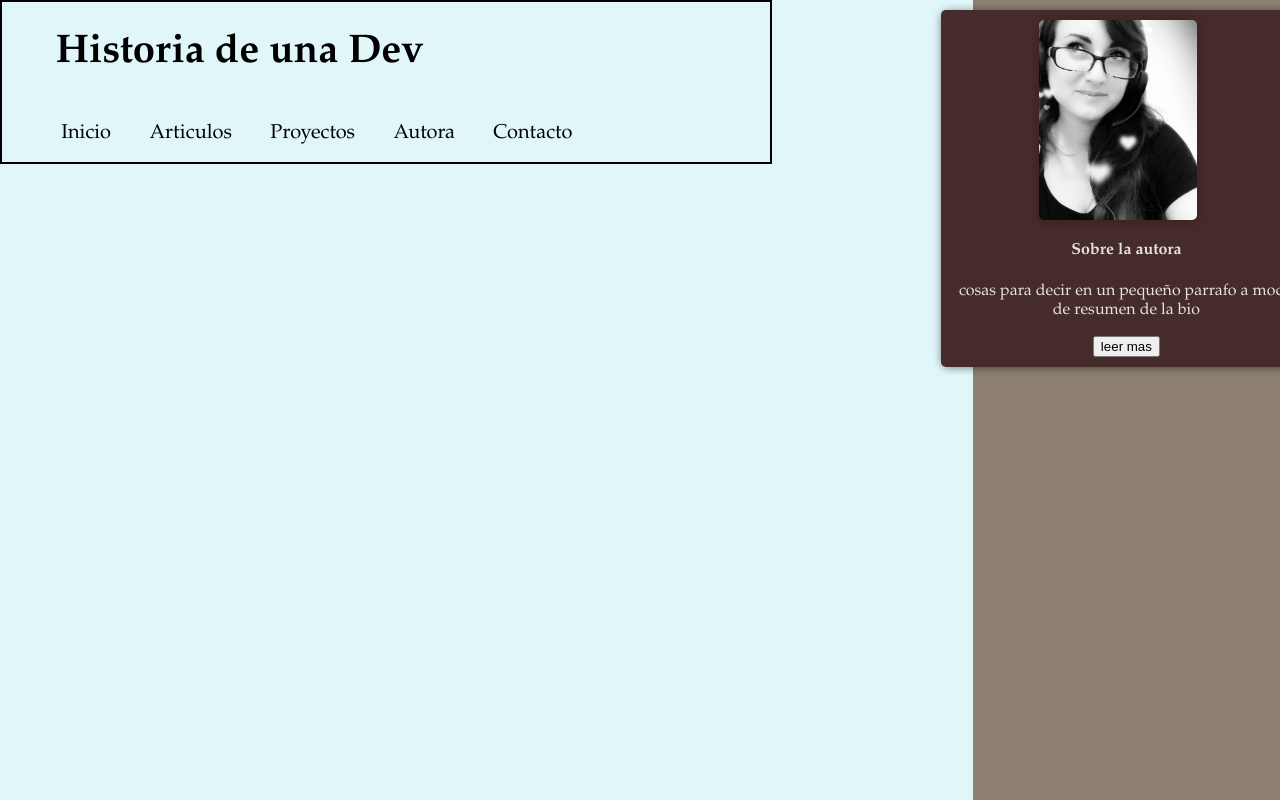
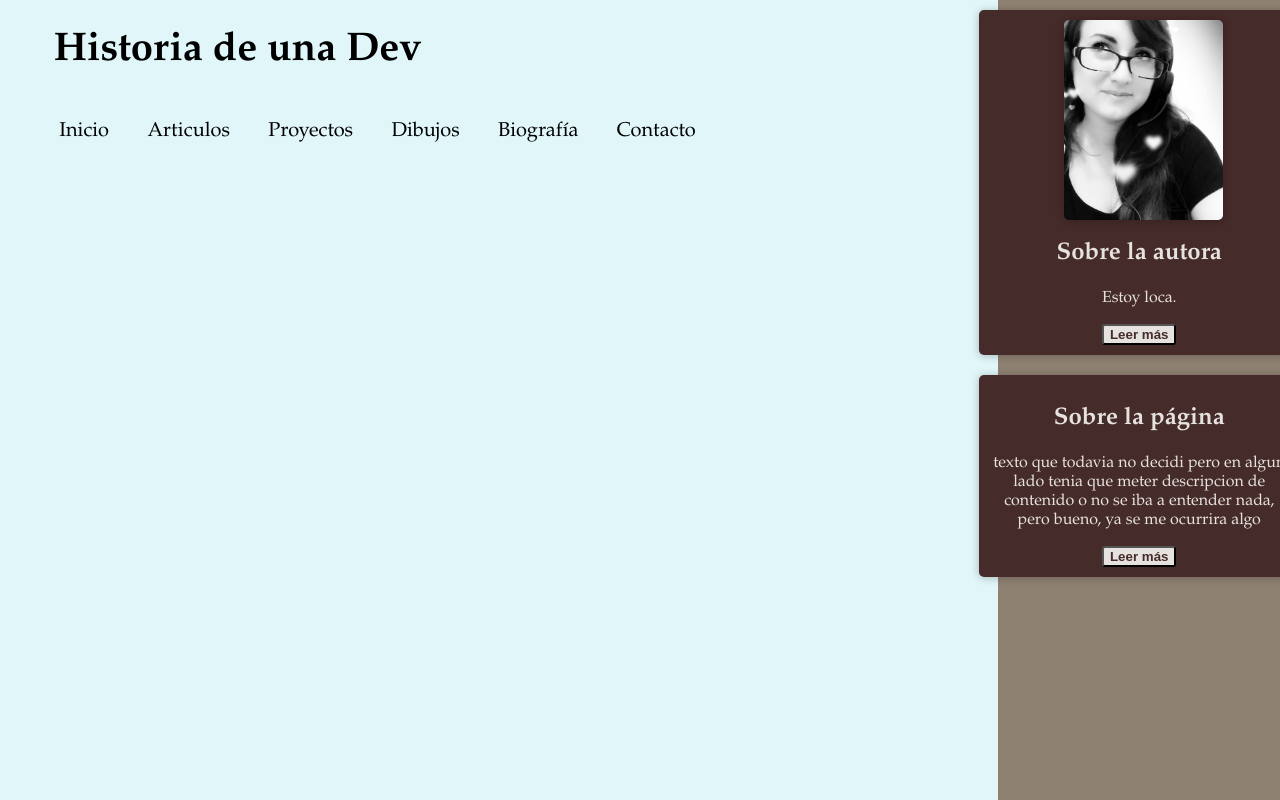
Before and after one commit to artoria-95/story-of-a-dev, a React (Create React App) app: page / in a window 1280 px wide. Built offline with nearby package versions, Linux system fonts and the light colour scheme.

Commit message:
planeando landing

```diff
--- /dev/null
+++ b/src/Landing/Home.css
@@ -0,0 +1 @@
+/*ya veremos*/
--- a/src/Navbar/Header.css
+++ b/src/Navbar/Header.css
@@ -3,7 +3,6 @@
     margin-left: 7%;
 }
 .header {
-    border: 2px solid black;
     width: 60vw;
     position: fixed;
 }
--- a/src/Navbar/Nav.css
+++ b/src/Navbar/Nav.css
@@ -13,4 +13,5 @@ ul {
 }
 .nav:hover {
     background-color: #CCB8D1;
+    cursor:pointer;
 }
--- a/src/Navbar/Nav.js
+++ b/src/Navbar/Nav.js
@@ -8,7 +8,8 @@ export default function Navbar(){
                 <li className="nav">Inicio</li>
                 <li className="nav">Articulos</li>
                 <li className="nav">Proyectos</li>
-                <li className="nav">Autora</li>
+                <li className="nav">Dibujos</li>
+                <li className="nav">Biografía</li>
                 <li className="nav">Contacto</li>
             </ul>
         </div>
--- a/src/Sidebar/Bio.js
+++ b/src/Sidebar/Bio.js
@@ -1,7 +1,6 @@
 import React from 'react';
-import Card from '../UI/Card';
 import foto from '../Assets/dreamdev.jpeg';
-import './Bio.css';
+import './card.css';
 
 export default function Bio(){
     return (
@@ -9,9 +8,9 @@ export default function Bio(){
             <div className="bio-content">
 
             <img src={foto} alt="ana" className="photo"/>
-            <h4 className="bio-title">Sobre la autora</h4>
-            <p className="bio-p">cosas para decir en un pequeño parrafo a modo de resumen de la bio</p>
-            <button className="more">leer mas</button>
+            <h2 className="bio-title">Sobre la autora</h2>
+            <p className="bio-p">Estoy loca.</p>
+            <button className="more">Leer más</button>
 
         </div>
         </div>
--- /dev/null
+++ b/src/Sidebar/Page.js
@@ -0,0 +1,17 @@
+import React from 'react';
+import './card.css';
+
+export default function Page(){
+    return (
+        <div className="card">
+            <div className="bio-content">
+
+
+            <h2 className="bio-title">Sobre la página</h2>
+            <p className="bio-p">texto que todavia no decidi pero en algun lado tenia que meter descripcion de contenido o no se iba a entender nada, pero bueno, ya se me ocurrira algo</p>
+            <button className="more">Leer más</button>
+
+        </div>
+        </div>
+    )
+}
--- a/src/Sidebar/Sidebar.css
+++ b/src/Sidebar/Sidebar.css
@@ -1,6 +1,6 @@
 .sidebar {
     height: 100vh;
-    width: 24vw;
+    width: 22vw;
     top: 0;
     right: 0;
     position: fixed;
--- a/src/Sidebar/Sidebar.js
+++ b/src/Sidebar/Sidebar.js
@@ -1,10 +1,12 @@
 import React from 'react';
 import Bio from './Bio';
+import Page from './Page';
 import './Sidebar.css';
 export default function Sidebar(){
     return (
         <div className="sidebar">
             <Bio />
+            <Page />
         </div>
     );
 };
--- a/src/Sidebar/Bio.css
+++ b/src/Sidebar/card.css
@@ -6,7 +6,7 @@
     display: flex;
 }
 .bio-content {
-    width: 350px;
+    width: 300px;
     padding: 10px;
     background-color: #452B29;
     text-align: center;
@@ -22,6 +22,19 @@
     margin: 10px;
 
 }
+.more {
+    background-color: #E6E2DF;
+    color: #452B29;
+    font-weight: 700;
+    border-radius: 3px;
+    cursor: pointer;
+    transition: 0.2s;
+}
+.more:hover{
+    background-color: #452B29;
+    color: #E6E2DF;
+    transform: scale(1.2);
+}
 
 /* .card {
     border-radius: 12px;
```
Also changed, not shown: src/Landing/Home.js (added, +19 -0 lines).
